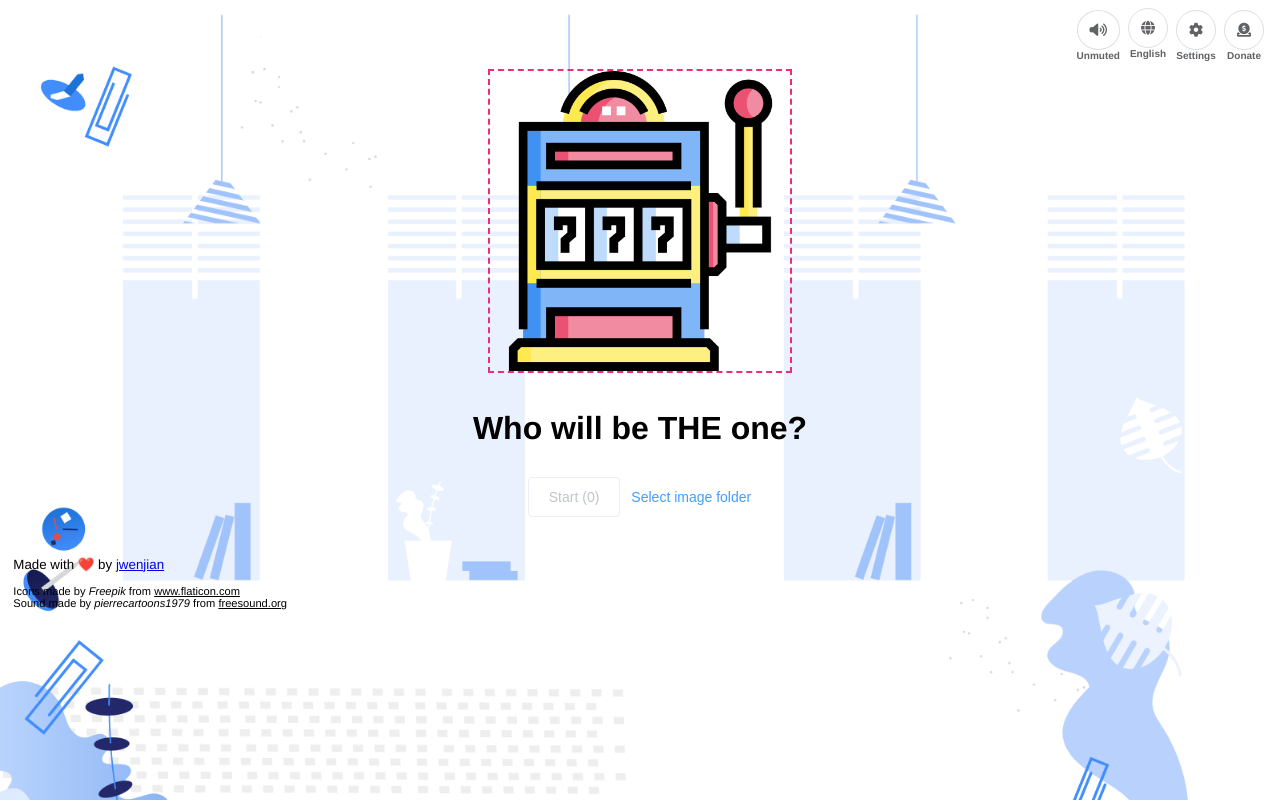
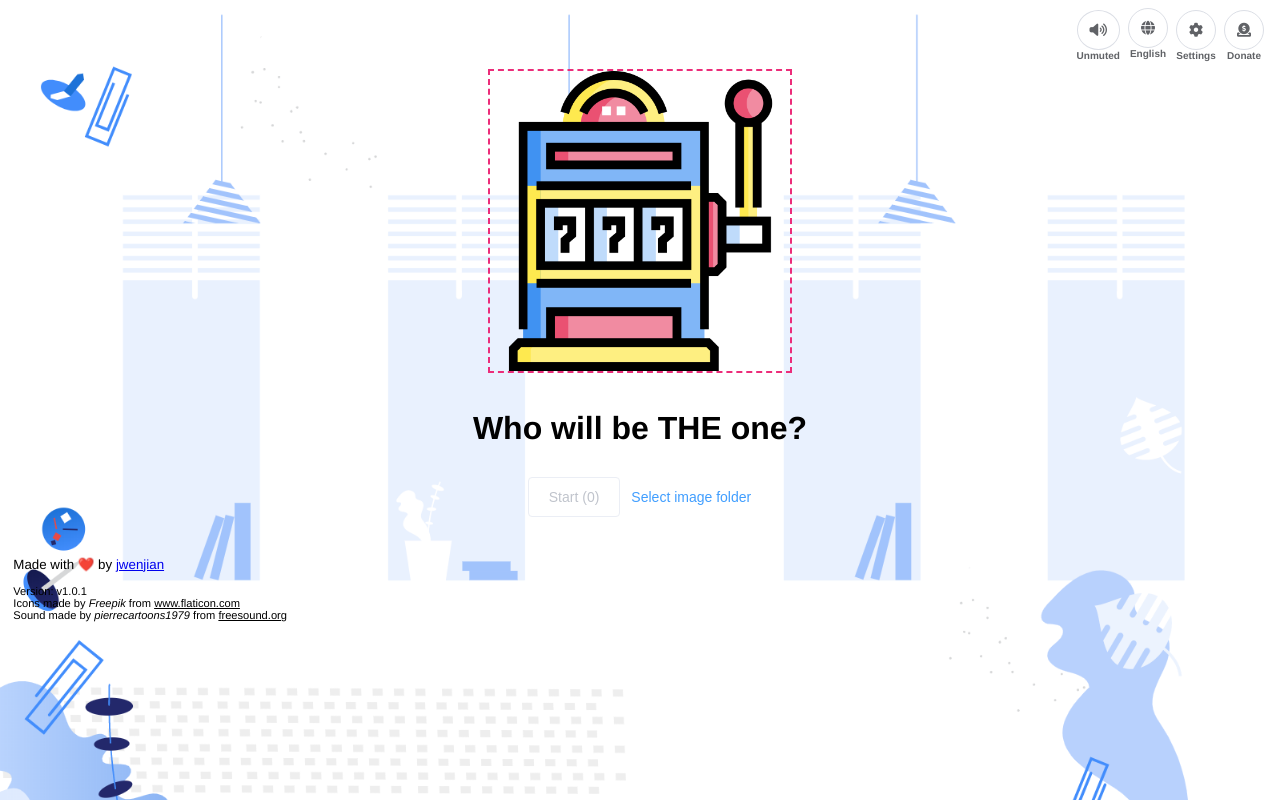
Before and after one commit to jwenjian/lucky-you, a Vue app: page / in a window 1280 px wide. Built offline with nearby package versions, Linux system fonts and the light colour scheme; no server answers.

Commit message:
default allow multi-chose add version in footer

```diff
--- a/src/components/FooterComponent.vue
+++ b/src/components/FooterComponent.vue
@@ -5,6 +5,9 @@
         Made with ❤️ by
         <a href="https://github.com/jwenjian" target="_blank">jwenjian</a>
       </p>
+      <span class="copyright">
+        Version: v{{ version }}
+      </span>
       <span class="copyright">
         Icons made by
         <i>Freepik</i> from
@@ -20,10 +23,17 @@
 </template>
 
 <script>
+const VERSION = require('../../package.json').version
+
 export default {
   name: 'footer-component',
   data() {
-    return {}
+    return {
+      version: VERSION
+    }
+  },
+  mounted() {
+    console.log(VERSION)
   }
 };
 </script>
--- a/src/components/SettingsDialog.vue
+++ b/src/components/SettingsDialog.vue
@@ -39,7 +39,7 @@ export default {
       tabName: "common",
       config: {
         common: {
-          isMultiTimesChosenAllowed: false
+          isMultiTimesChosenAllowed: true
         }
       }
     };
```
